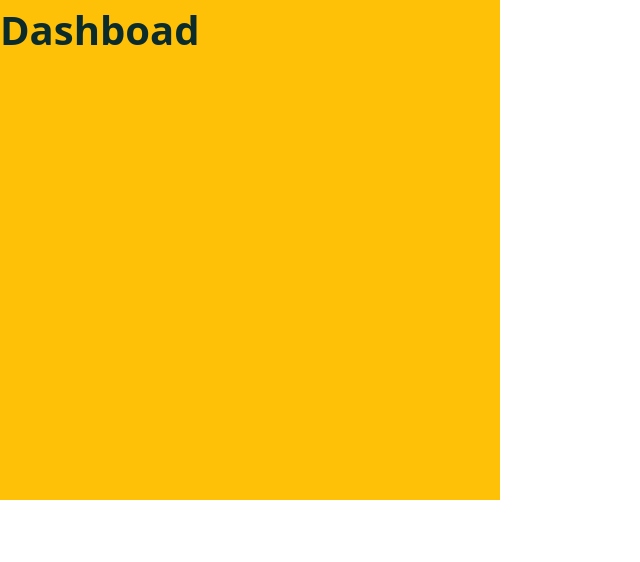
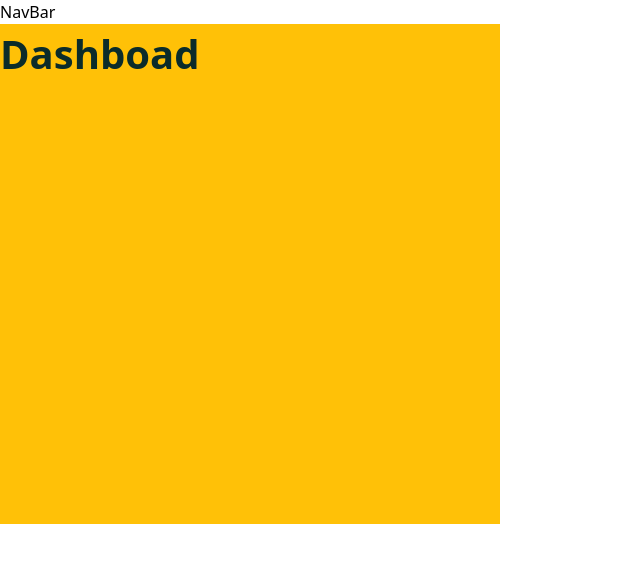
Before and after one commit to cruz-welandi/recruPay, a Next.js app: page / in a window 1280 px wide. Shown: the top 562 px of the page, without its empty margins (0-640 px from the left). Built offline with nearby package versions, Linux system fonts and the light colour scheme.

Commit message:
I just added the NavBar component in the Layout.

```diff
--- a/src/app/layout.tsx
+++ b/src/app/layout.tsx
@@ -1,6 +1,7 @@
 import type { Metadata } from "next";
 import localFont from "next/font/local";
 import "./globals.css";
+import NavBar from "@/components/NavBar";
 
 const geistSans = localFont({
   src: "./fonts/GeistVF.woff",
@@ -25,10 +26,19 @@ export default function RootLayout({
 }>) {
   return (
     <html lang="en">
-      <body
-        className={`${geistSans.variable} ${geistMono.variable} antialiased`}
-      >
-        {children}
+      <body className={`${geistSans.variable} ${geistMono.variable} antialiased flex`} >
+
+        <div>
+
+          {/* component Sibedar */}
+
+        </div>
+
+        <div className="flex flex-col">
+          <NavBar />
+          {children}
+        </div>
+
       </body>
     </html>
   );
--- /dev/null
+++ b/src/components/NavBar.tsx
@@ -0,0 +1,7 @@
+import React from 'react'
+
+export default function NavBar() {
+  return (
+    <div>NavBar</div>
+  )
+}
```
